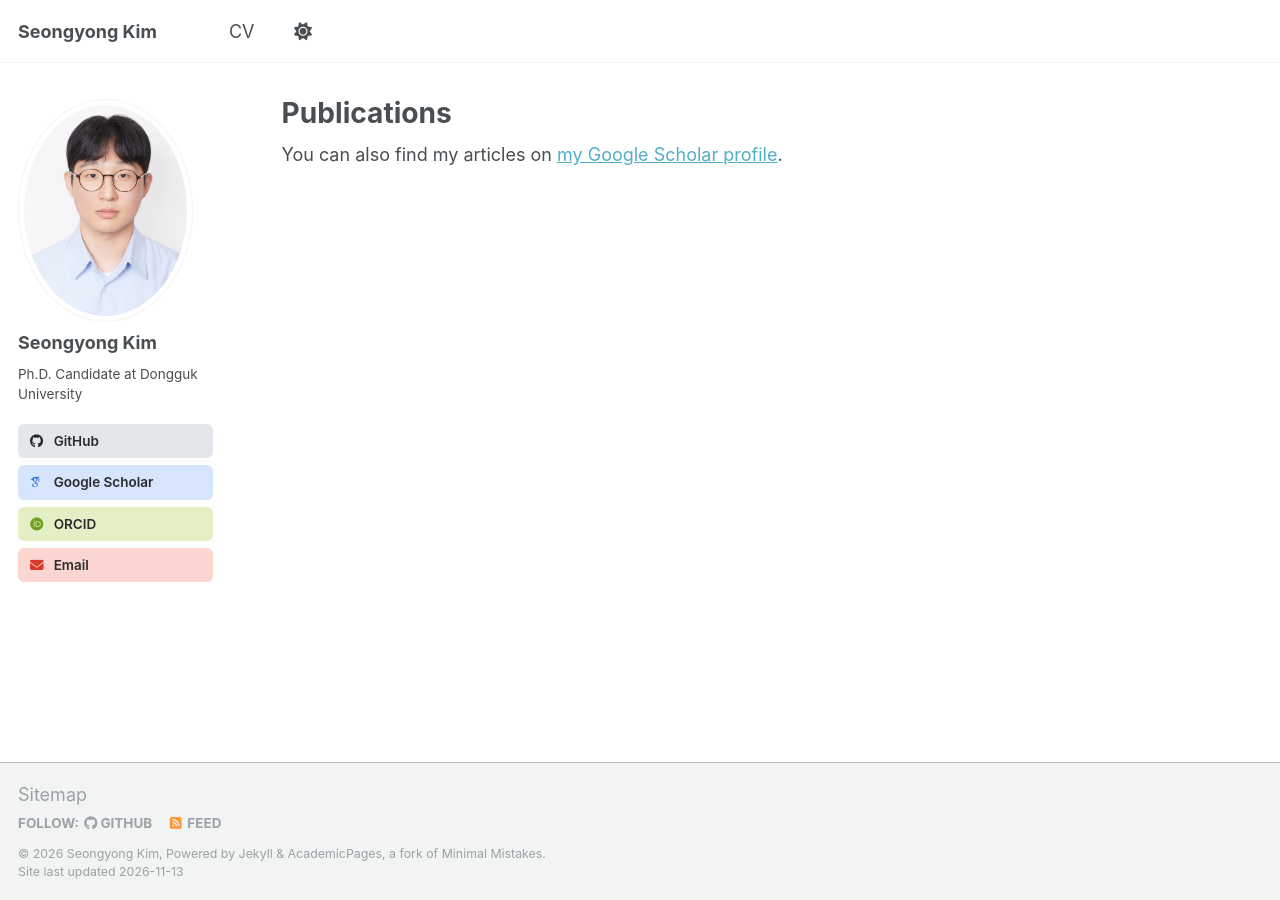
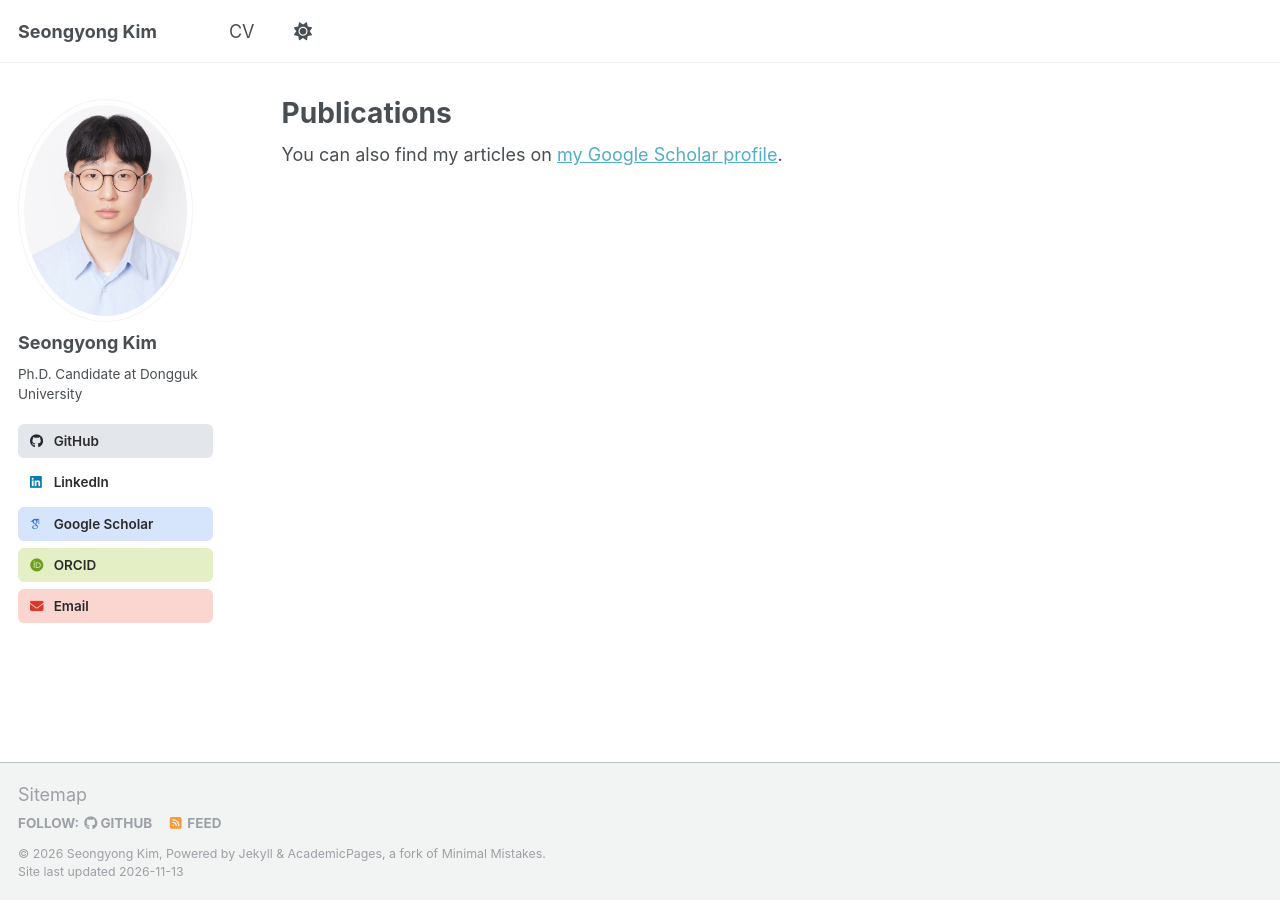
Before and after one commit to seongdrgn/seongdrgn.github.io, a Jekyll site: the page built from _pages/publications.html, in a window 1280 px wide. Built offline with Jekyll 4.4.1, drawn with Linux system fonts in a browser that asks for light colours; some web fonts are replaced; a script that is not in the unit is left out.

Commit message:
Update author-profile.html

```diff
--- a/_includes/author-profile.html
+++ b/_includes/author-profile.html
@@ -25,6 +25,9 @@
       {% if author.github %}
         <li class="lnk-github"><a href="https://github.com/{{ author.github }}" target="_blank" rel="noopener noreferrer"><i class="fab fa-fw fa-github icon-pad-right" aria-hidden="true"></i>GitHub</a></li>
       {% endif %}
+      {% if author.linkedin %}
+        <li class="lnk-linkedin"><a href="{{ author.linkedin }}" target="_blank" rel="noopener noreferrer"><i class="fab fa-fw fa-linkedin icon-pad-right" aria-hidden="true"></i>LinkedIn</a></li>
+      {% endif %}
       {% if author.googlescholar %}
         <li class="lnk-scholar"><a href="{{ author.googlescholar }}" target="_blank" rel="noopener noreferrer"><i class="ai ai-google-scholar ai-fw icon-pad-right"></i>Google Scholar</a></li>
       {% endif %}
```
